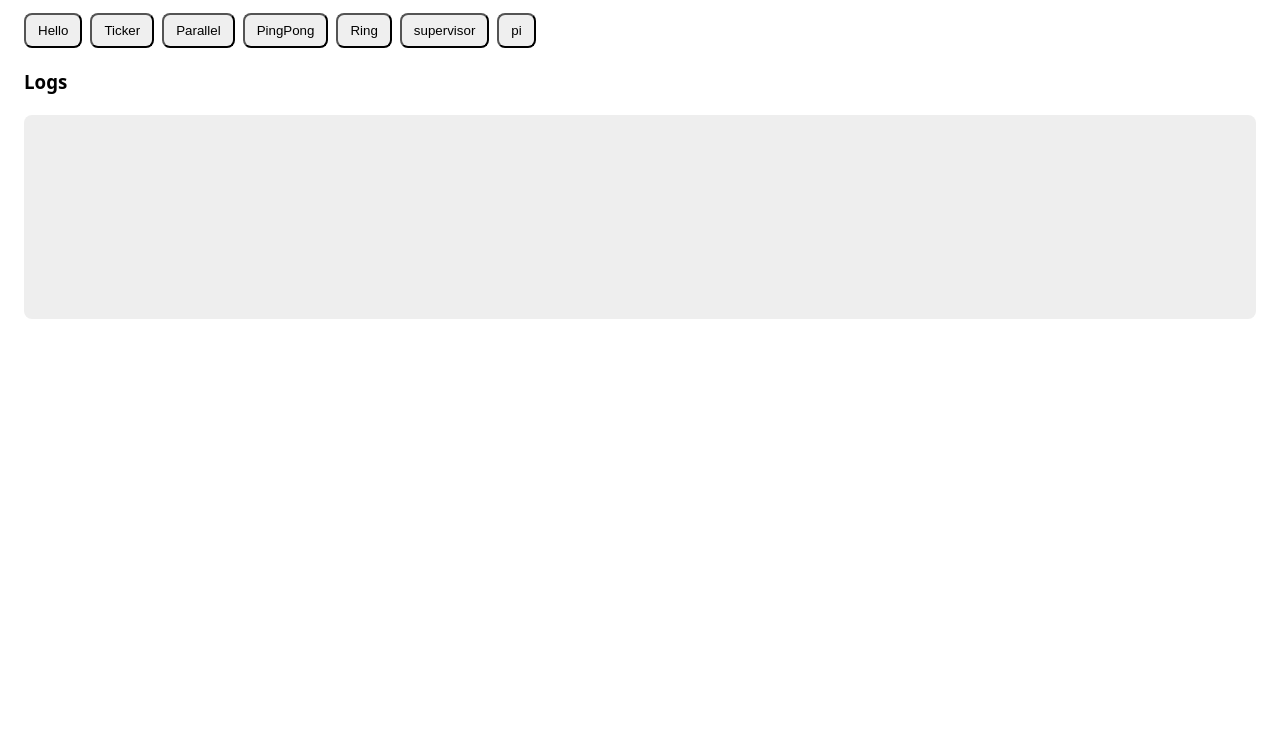
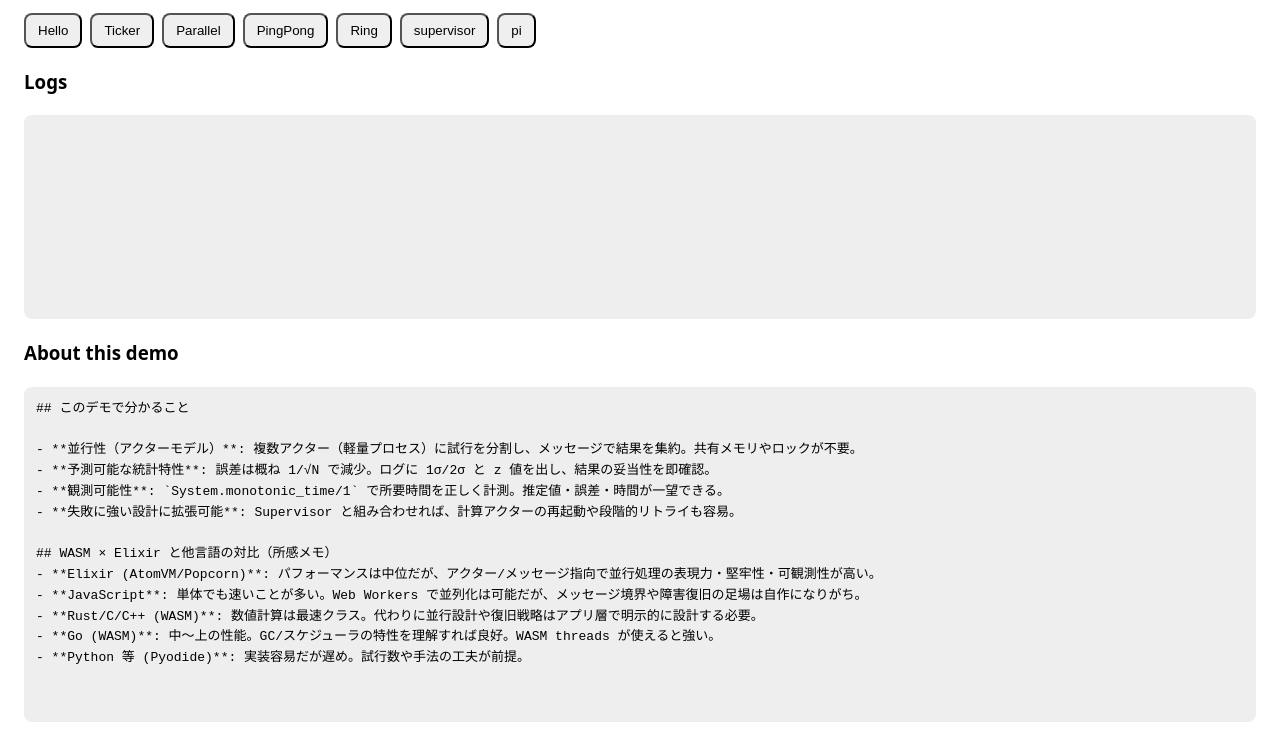
Before and after one commit to FRICK-ELDY/popcorn, a plain HTML site: page site/demo/pi.html in a window 1280 px wide. Shown: the part 120-866 px from the top of the page. Before the commit the page ends 800 px from the top, so only its background shows below. Drawn offline with Linux system fonts and the light colour scheme.

Commit message:
add about

```diff
--- a/site/demo/pi.html
+++ b/site/demo/pi.html
@@ -17,6 +17,26 @@
       <pre id="logs"></pre>
     </section>
 
+    <section id="about-pane">
+      <h3>About this demo</h3>
+      <pre id="about-md">
+## このデモで分かること
+
+- **並行性（アクターモデル）**: 複数アクター（軽量プロセス）に試行を分割し、メッセージで結果を集約。共有メモリやロックが不要。
+- **予測可能な統計特性**: 誤差は概ね 1/√N で減少。ログに 1σ/2σ と z 値を出し、結果の妥当性を即確認。
+- **観測可能性**: `System.monotonic_time/1` で所要時間を正しく計測。推定値・誤差・時間が一望できる。
+- **失敗に強い設計に拡張可能**: Supervisor と組み合わせれば、計算アクターの再起動や段階的リトライも容易。
+
+## WASM × Elixir と他言語の対比（所感メモ）
+- **Elixir (AtomVM/Popcorn)**: パフォーマンスは中位だが、アクター/メッセージ指向で並行処理の表現力・堅牢性・可観測性が高い。
+- **JavaScript**: 単体でも速いことが多い。Web Workers で並列化は可能だが、メッセージ境界や障害復旧の足場は自作になりがち。
+- **Rust/C/C++ (WASM)**: 数値計算は最速クラス。代わりに並行設計や復旧戦略はアプリ層で明示的に設計する必要。
+- **Go (WASM)**: 中〜上の性能。GC/スケジューラの特性を理解すれば良好。WASM threads が使えると強い。
+- **Python 等 (Pyodide)**: 実装容易だが遅め。試行数や手法の工夫が前提。
+
+      </pre>
+    </section>
+
     <script type="module">
       import { runDemo } from "../assets/demo.js";
       import { injectNav } from "../assets/nav.js";
```
Also changed, not shown: site/demo/hello.html (+9 -0 lines), site/demo/parallel.html (+12 -0 lines), site/demo/pingpong.html (+13 -0 lines), site/demo/ring.html (+12 -0 lines), site/demo/supervisor.html (+11 -0 lines), site/demo/ticker.html (+10 -0 lines).
